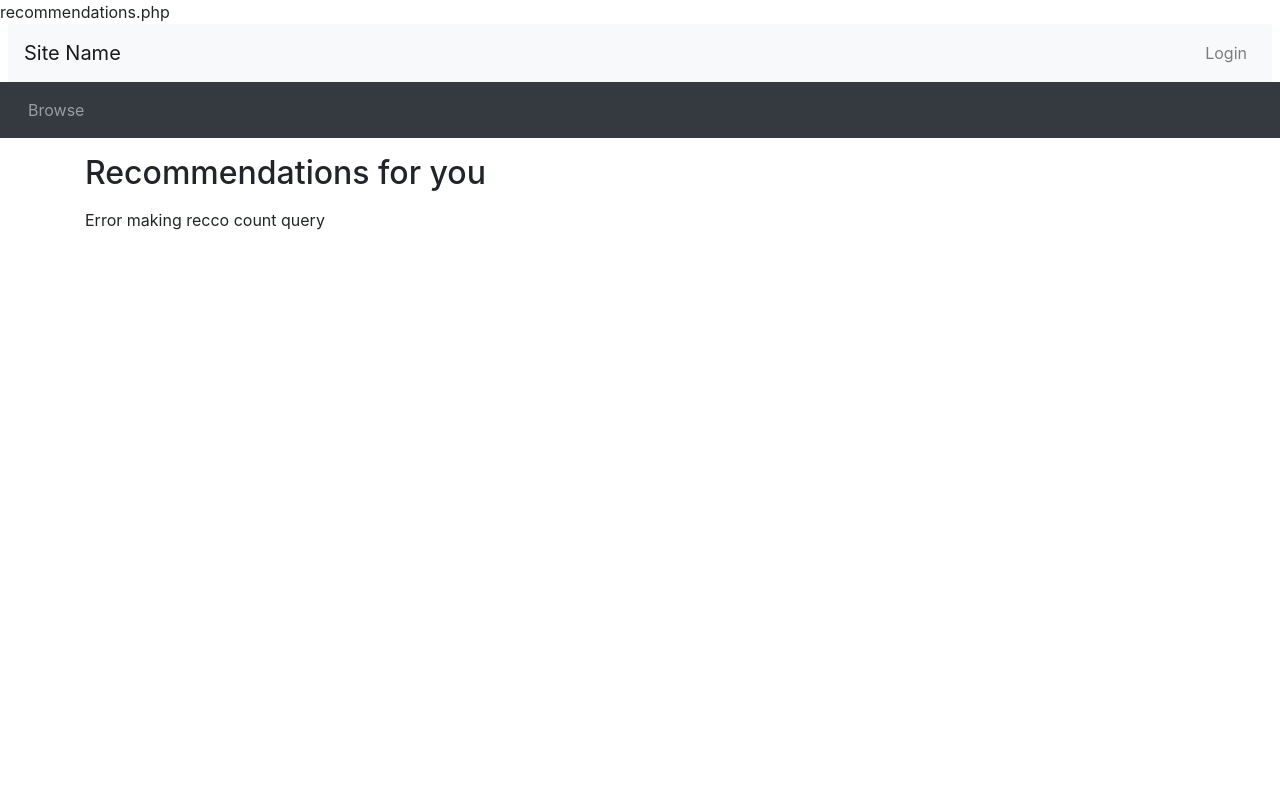
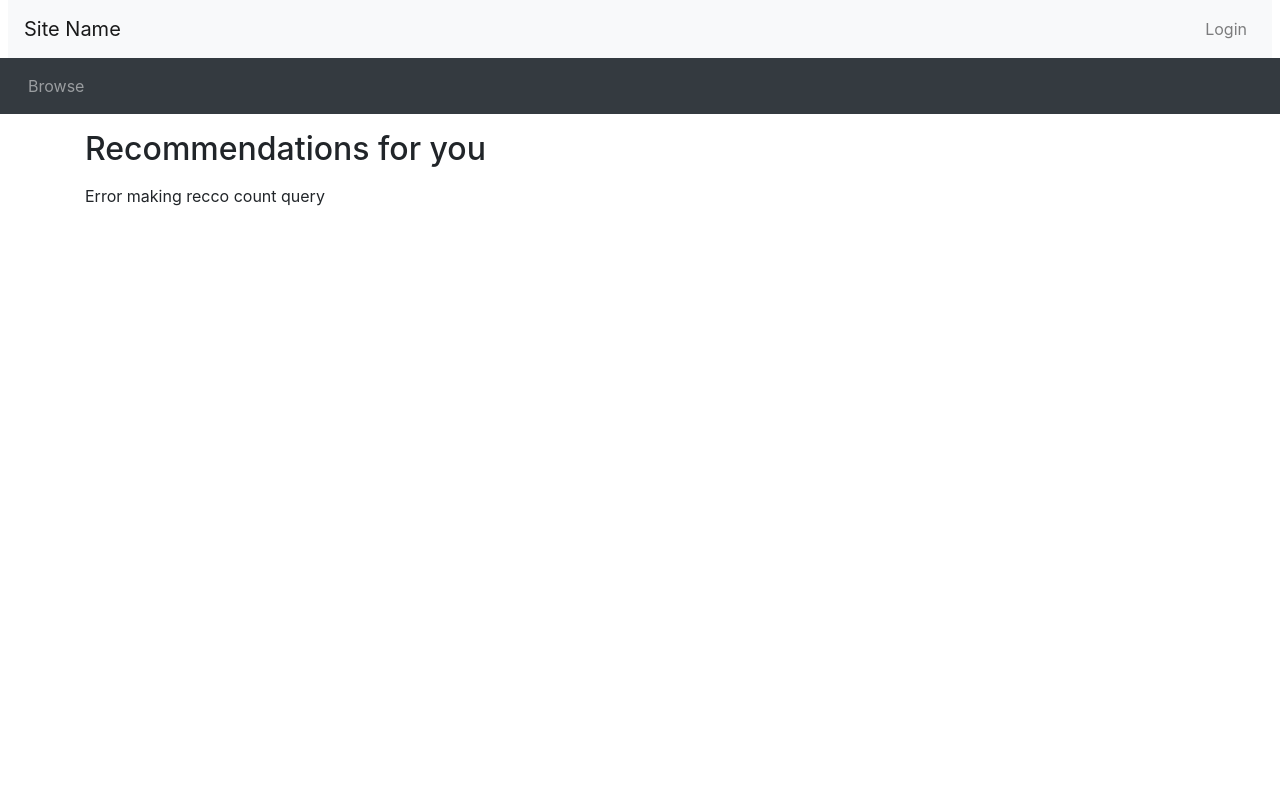
Before and after one commit to COMP0022/Group-Project, a PHP site: page /recommendations.php in a window 1280 px wide. Run offline with PHP 8.4, Linux system fonts and the light colour scheme; data comes from the database, SQL or seed files in the repository; data that the repository does not hold is empty.

Commit message:
Update recommendations.php

```diff
--- a/auction/recommendations.php
+++ b/auction/recommendations.php
@@ -1,4 +1,4 @@
-recommendations.php<?php include_once("header.php")?>
+<?php include_once("header.php")?>
 <?php require("utilities.php")?>
 <?php include 'opendb.php'?>
 <div class="container">
```
